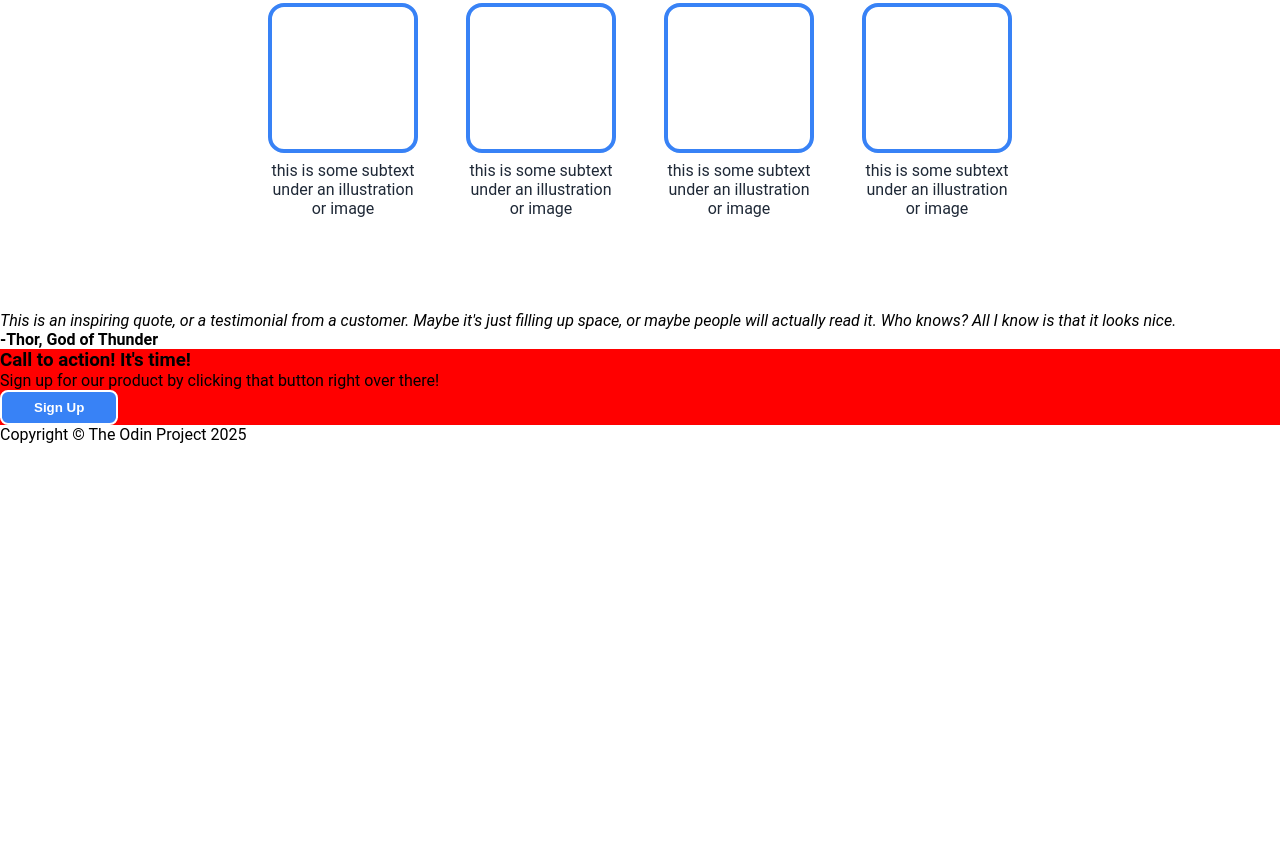
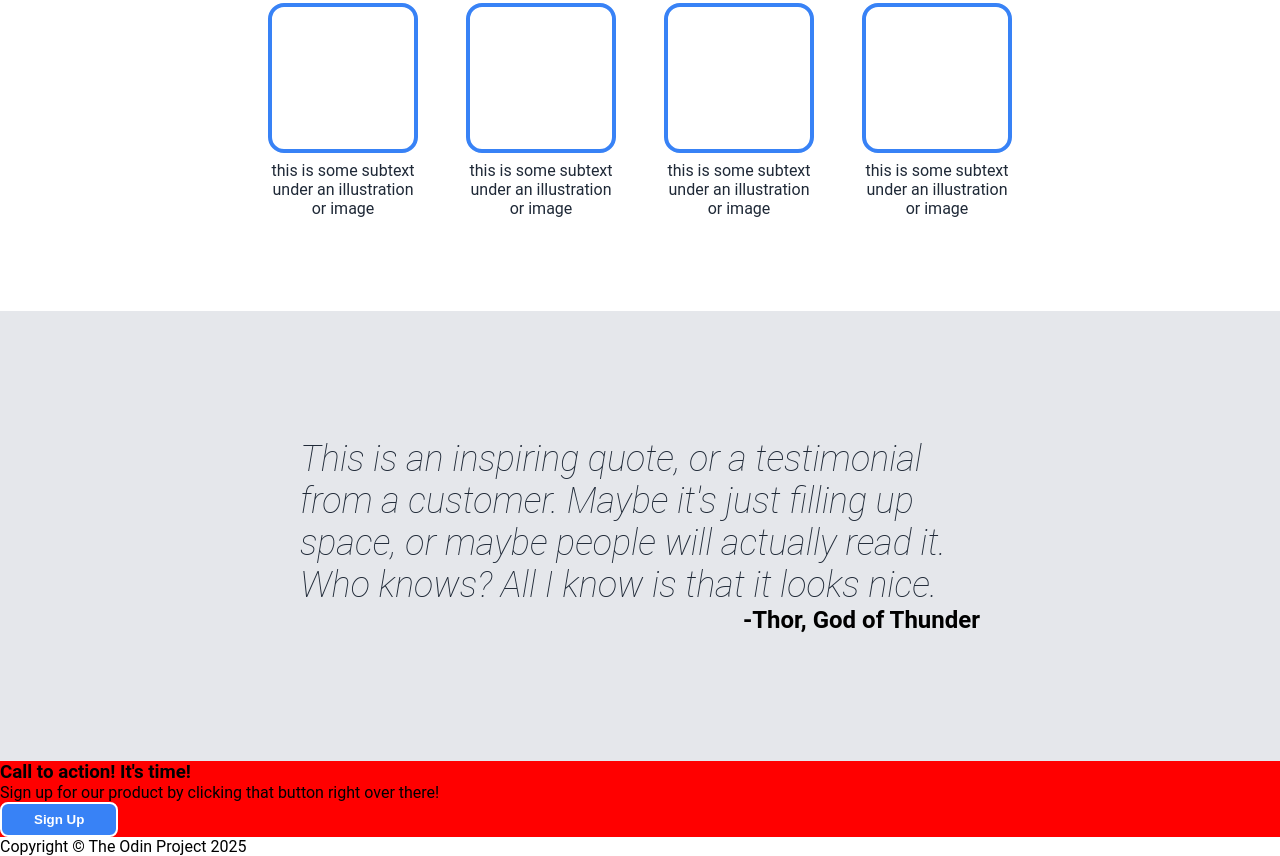
Before and after one commit to DevDiscere/TOP-project-landing-page, a plain HTML site: page index.html in a window 1280 px wide. Shown: the part 599-1455 px from the top of the page. Before the commit the page ends 1043 px from the top, so only its background shows below. Drawn offline with Linux system fonts and the light colour scheme.

Commit message:
Add quote section in HTML and style with CSS
I added the quote section in the landing page. I changed the style of
the text to match the photos provided.

```diff
--- a/index.html
+++ b/index.html
@@ -55,9 +55,11 @@
                 </div>
             </section>
 
-            <section>
-                <p><em>This is an inspiring quote, or a  testimonial from a customer. Maybe it's just filling up space, or maybe people will actually read it. Who knows? All I know is that it looks nice.</em></p>
-                <p><strong>-Thor, God of Thunder</strong></p>
+            <section id="quote-section">
+                <div id="quote">
+                    <p id="quote-text"><em>This is an inspiring quote, or a  testimonial from a customer. Maybe it's just filling up space, or maybe people will actually read it. Who knows? All I know is that it looks nice.</em></p>
+                    <p id="quote-originator"><strong>-Thor, God of Thunder</strong></p>
+                </div>
             </section>
 
             <section>
--- a/styles.css
+++ b/styles.css
@@ -118,6 +118,32 @@ a {
     color: #1F2937;
 }
 
+#quote-section {
+    background-color: #E5E7EB;
+    height: 450px;
+    padding: 50px 300px;
+    display: flex;
+    justify-content: center;
+    align-items: center;
+}
+
+#quote {
+    width: 800px;
+    display: flex;
+    flex-direction: column;
+}
+
+#quote-text {
+    font-size: 36px;
+    font-weight: lighter;
+    color: #1F2937;
+}
+
+#quote-originator {
+    font-size: 24px;
+    align-self: flex-end;
+}
+
 .sign-up-btn {
     background-color: #3882F6;
     color: white;
```
